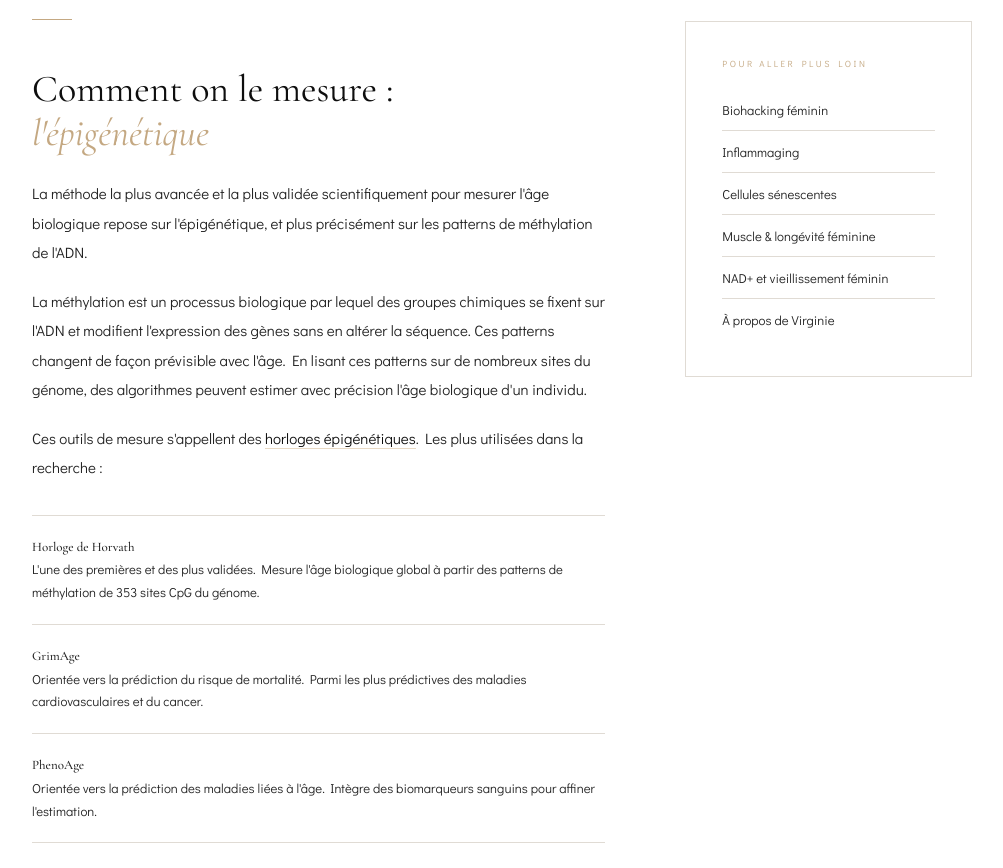
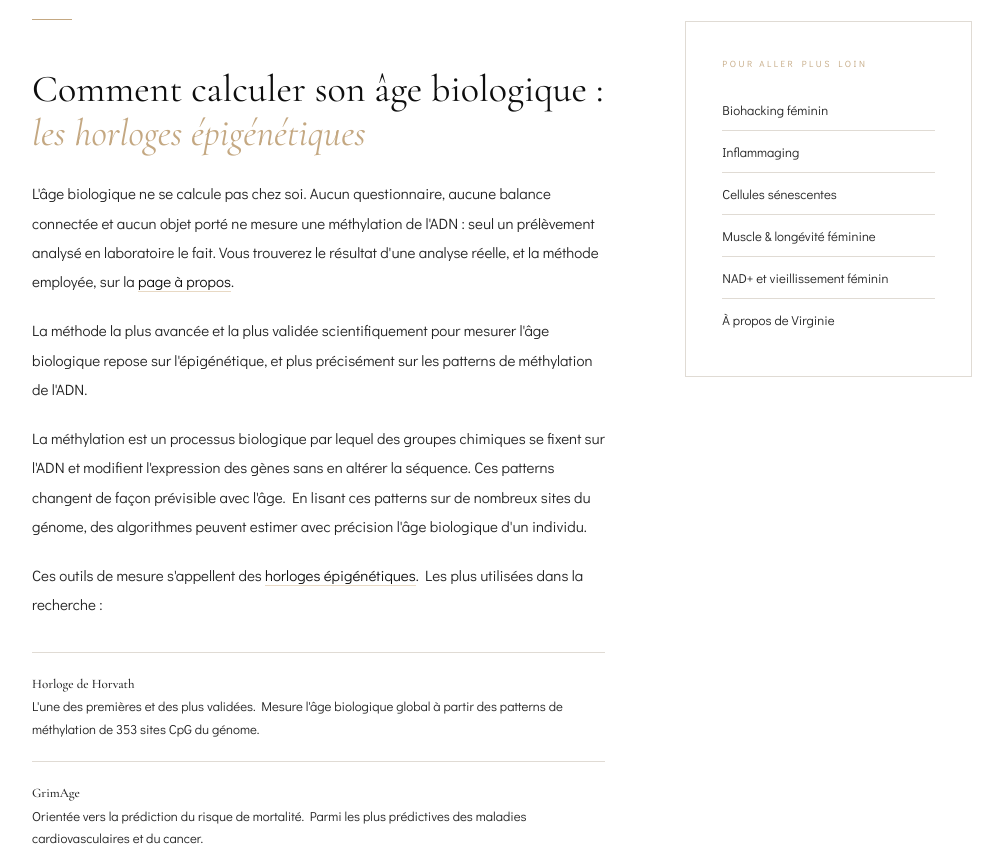
Before and after one commit to virginiedeconinck/virginiedeconinck.com, a plain HTML site: page age-biologique-age-chronologique.html in a window 1280 px wide. Shown: the part 1591-2459 px from the top of the page, without its empty margins (138-1141 px from the left). Drawn offline with nearby package versions, Linux system fonts and the light colour scheme.

Commit message:
Age biologique : le titre dit enfin ce que les gens tapent
Mesure Search Console : cette page fait 125 impressions pour 2 clics (CTR 1,60% quand
la moyenne du site est de 6,41%). Elle est vue, personne ne clique.

La cause n'etait pas le contenu, qui est complet (epigenetique, Horvath, GrimAge,
PhenoAge, DunedinPACE), mais le VOCABULAIRE du titre. Verifie dans le fichier : les
mots "calculer" et "tester" y apparaissaient ZERO fois, alors que les cinq requetes
reelles de cette page sont "comment calculer age biologique", "comment determiner",
"comment connaitre son", "comment tester son" et "quel est mon age biologique".
L'intertitre disait "Comment on le mesure". Il dit maintenant "Comment calculer son
age biologique". Aucun contenu n'a ete ajoute ni retire : seul le titre change.

Ajout d'une reponse de quatre lignes JUSTE APRES le titre, pas plus bas, parce que
les moteurs de reponse extraient le debut de section. Elle dit la verite du terrain
plutot que de flatter l'intention : aucun questionnaire ni objet connecte ne mesure
une methylation, seul un laboratoire le fait. C'est un angle differenciant, pas un
obstacle : la plupart des sites vendent un calculateur qui ne mesure rien.

Le lien pointe vers /a-propos, ou Virginie raconte sa propre analyse et son resultat
de 39,7 ans, PAS vers le laboratoire. Decision explicite de sa part : offrir un lien
a TruDiagnostic serait leur donner de l'autorite gratuitement. Ici le trafic reste
chez elle et va vers la page qui la vend.

Detail qui aurait tout gache : cette page n'avait AUCUN style de lien dans son corps
de texte. Un lien ajoute serait tombe en bleu navigateur, hors charte. Le style est
repris verbatim de celui deja utilise sur /a-propos, apres verification que les
variables de couleur --ink et --accent-light existent bien sur cette page.

Co-Authored-By: Claude Opus 5 (1M context) <noreply@anthropic.com>

```diff
--- a/age-biologique-age-chronologique.html
+++ b/age-biologique-age-chronologique.html
@@ -302,7 +302,8 @@
         <div class="article-divider reveal"></div>
 
         <div class="reveal">
-          <h2>Comment on le mesure :<br><em>l'épigénétique</em></h2>
+          <h2>Comment calculer son âge biologique :<br><em>les horloges épigénétiques</em></h2>
+            <p>L'âge biologique ne se calcule pas chez soi. Aucun questionnaire, aucune balance connectée et aucun objet porté ne mesure une méthylation de l'ADN : seul un prélèvement analysé en laboratoire le fait. Vous trouverez le résultat d'une analyse réelle, et la méthode employée, sur la <a href="/a-propos" style="color:var(--ink);text-decoration:none;border-bottom:1px solid var(--accent-light);">page à propos</a>.</p>
           <p>La méthode la plus avancée et la plus validée scientifiquement pour mesurer l'âge biologique repose sur l'épigénétique, et plus précisément sur les patterns de méthylation de l'ADN.</p>
           <p>La méthylation est un processus biologique par lequel des groupes chimiques se fixent sur l'ADN et modifient l'expression des gènes sans en altérer la séquence. Ces patterns changent de façon prévisible avec l'âge. En lisant ces patterns sur de nombreux sites du génome, des algorithmes peuvent estimer avec précision l'âge biologique d'un individu.</p>
           <p>Ces outils de mesure s'appellent des <strong>horloges épigénétiques</strong>. Les plus utilisées dans la recherche :</p>
```
